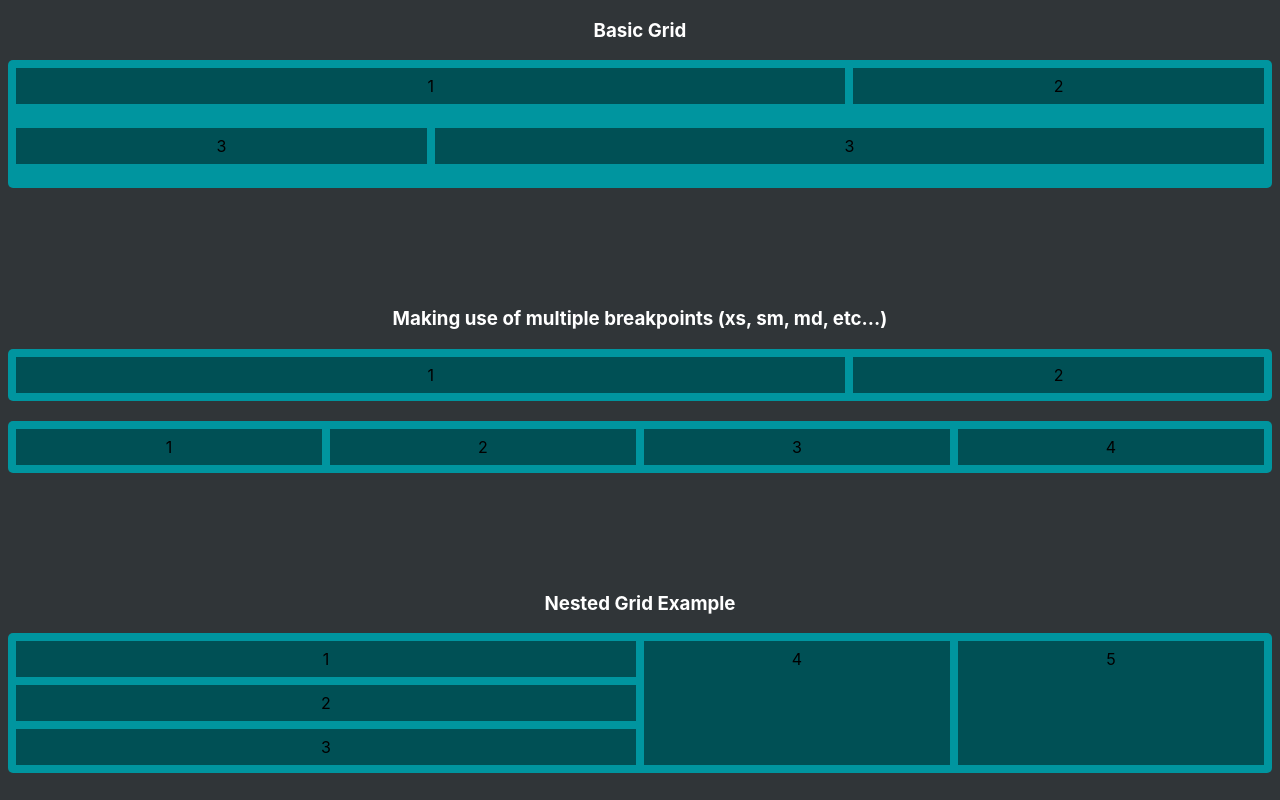
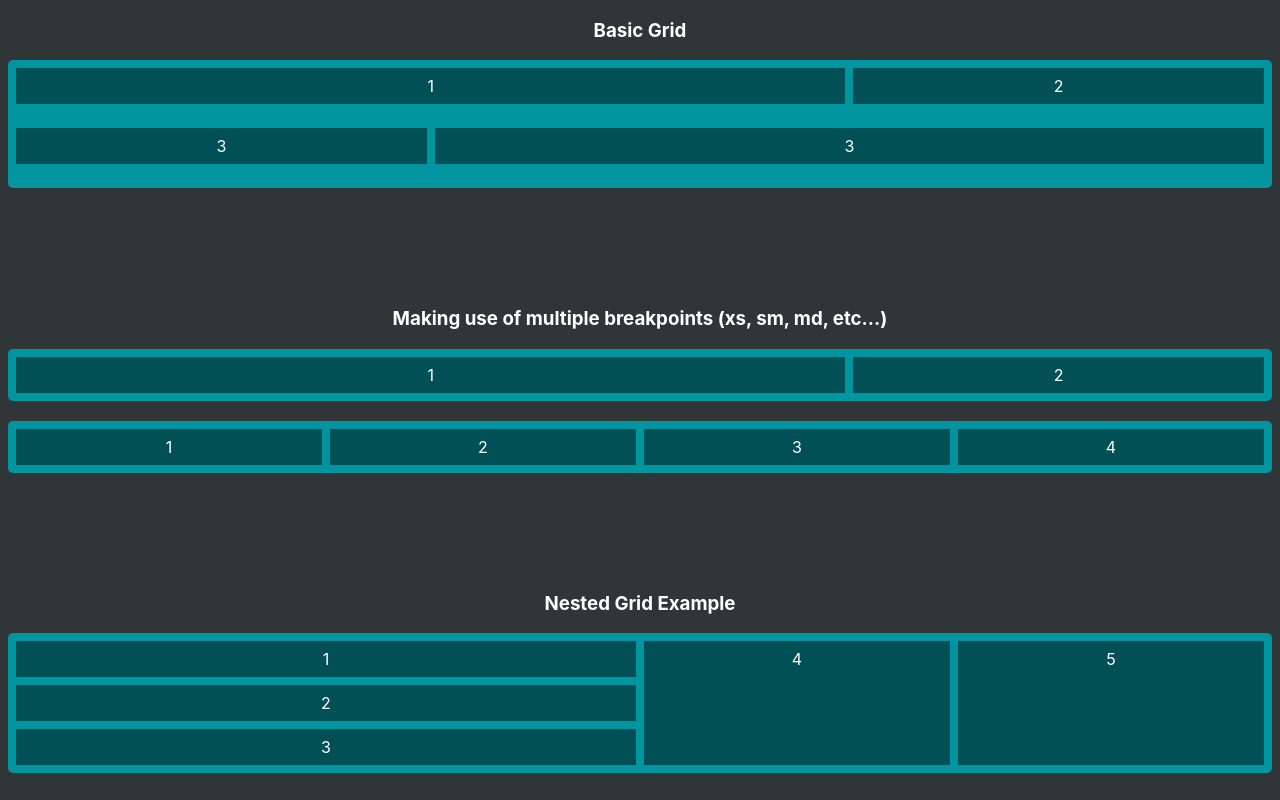
Before and after one commit to JarettSisk/lightweight-react-grid-layout, a React (Vite) app: page / in a window 1280 px wide. Shown: the top 800 px of the page. Built offline with nearby package versions, Linux system fonts and the light colour scheme.

Commit message:
revert class name change.

```diff
--- a/src/components/GridItem/GridItem.jsx
+++ b/src/components/GridItem/GridItem.jsx
@@ -24,7 +24,7 @@ export const GridItem = ({
                              ...props
                          }) => {
     const classes = [
-        'grid-item-flex',
+        'grid-item',
         xs && `xs-${xs}`,
         sm && `sm-${sm}`,
         md && `md-${md}`,
```
